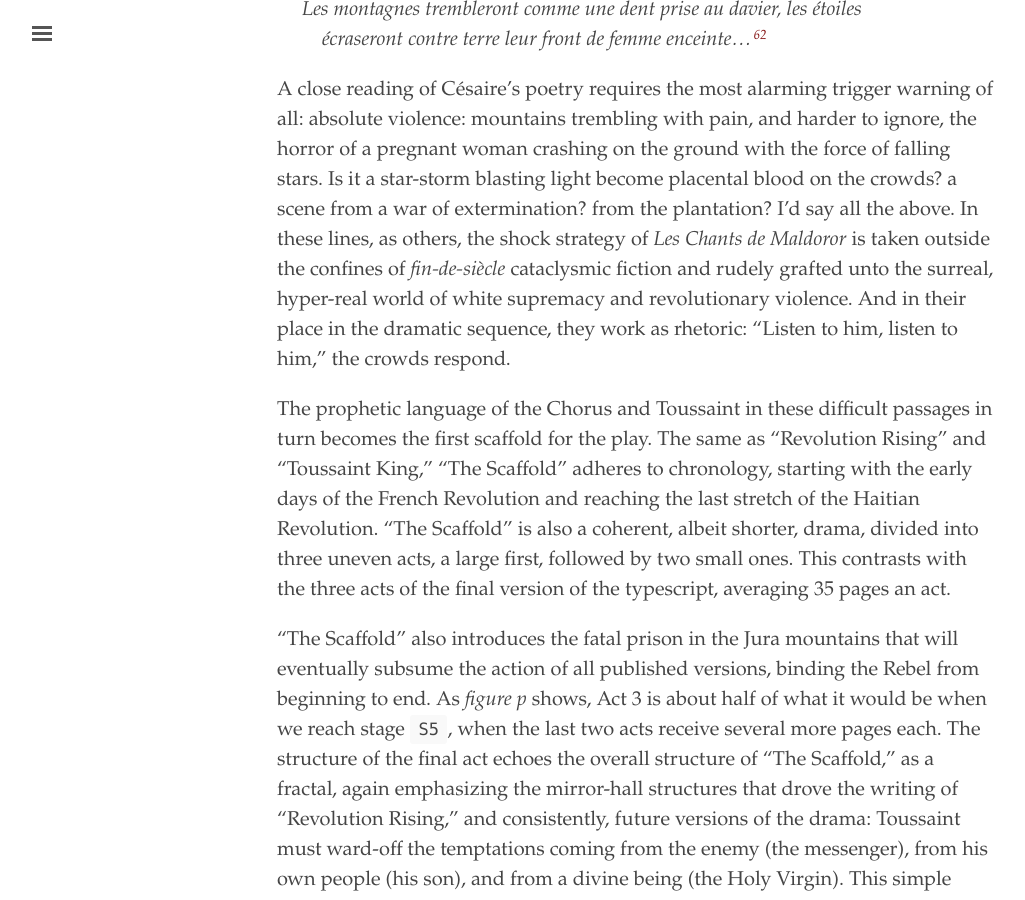
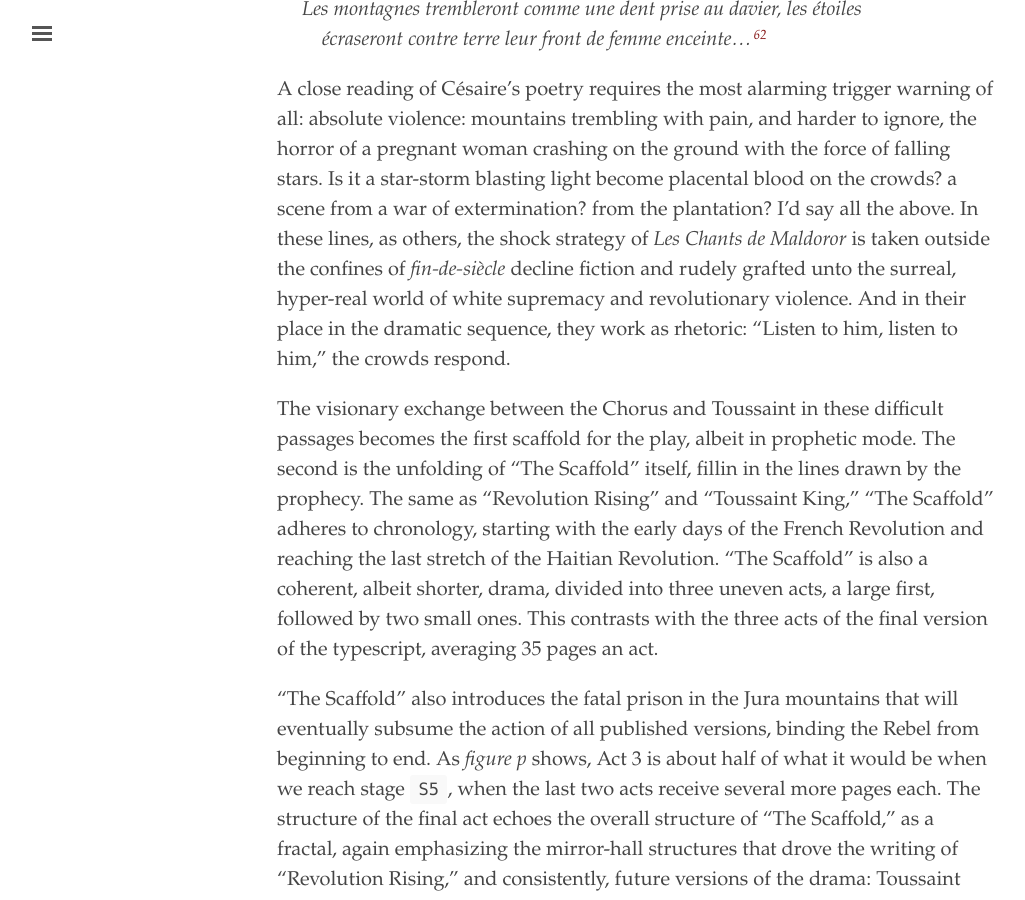
Before and after one commit to elotroalex/record, a Jekyll site: the page built from _chapters/02-pencil.md, in a window 1280 px wide and 900 px high, scrolled down 27297 px. Shown: the whole window, without its empty margins (3-1028 px from the left). Built offline with Jekyll 4.4.1, drawn with Linux system fonts in a browser that asks for light colours.

Commit message:
okay, i lied. i had to tweak the paragraphs before

```diff
--- a/_chapters/02-pencil.md
+++ b/_chapters/02-pencil.md
@@ -279,9 +279,9 @@ So strong is Césaire's belief at this point in the miraculous power of words, t
 > - Les montagnes trembleront comme une dent prise au davier, les étoiles écraseront contre terre leur front de femme enceinte…[^65]
 {:.poetry}
 
-A close reading of Césaire's poetry requires the most alarming trigger warning of all: absolute violence: mountains trembling with pain, and harder to ignore, the horror of a pregnant woman crashing on the ground with the force of falling stars. Is it a star-storm blasting light become placental blood on the crowds? a scene from a war of extermination? from the plantation? I'd say all the above. In these lines, as others, the shock strategy of *Les Chants de Maldoror* is taken outside the confines of *fin-de-siècle* cataclysmic fiction and rudely grafted unto the surreal, hyper-real world of white supremacy and revolutionary violence. And in their place in the dramatic sequence, they work as rhetoric: "Listen to him, listen to him," the crowds respond.
+A close reading of Césaire's poetry requires the most alarming trigger warning of all: absolute violence: mountains trembling with pain, and harder to ignore, the horror of a pregnant woman crashing on the ground with the force of falling stars. Is it a star-storm blasting light become placental blood on the crowds? a scene from a war of extermination? from the plantation? I'd say all the above. In these lines, as others, the shock strategy of *Les Chants de Maldoror* is taken outside the confines of *fin-de-siècle* decline fiction and rudely grafted unto the surreal, hyper-real world of white supremacy and revolutionary violence. And in their place in the dramatic sequence, they work as rhetoric: "Listen to him, listen to him," the crowds respond.
 
-The prophetic language of the Chorus and Toussaint in these difficult passages in turn becomes the first scaffold for the play. The same as "Revolution Rising" and "Toussaint King," "The Scaffold" adheres to chronology, starting with the early days of the French Revolution and reaching the last stretch of the Haitian Revolution. "The Scaffold" is also a coherent, albeit shorter, drama, divided into three uneven acts, a large first, followed by two small ones. This contrasts with the three acts of the final version of the typescript, averaging 35 pages an act.
+The visionary exchange between the Chorus and Toussaint in these difficult passages becomes the first scaffold for the play, albeit in prophetic mode. The second is the unfolding of "The Scaffold" itself, fillin in the lines drawn by the prophecy. The same as "Revolution Rising" and "Toussaint King," "The Scaffold" adheres to chronology, starting with the early days of the French Revolution and reaching the last stretch of the Haitian Revolution. "The Scaffold" is also a coherent, albeit shorter, drama, divided into three uneven acts, a large first, followed by two small ones. This contrasts with the three acts of the final version of the typescript, averaging 35 pages an act.
 
 "The Scaffold" also introduces the fatal prison in the Jura mountains that will eventually subsume the action of all published versions, binding the Rebel from beginning to end. As *figure p* shows, Act 3 is about half of what it would be when we reach stage `S5`, when the last two acts receive several more pages each. The structure of the final act echoes the overall structure of "The Scaffold," as a fractal, again emphasizing the mirror-hall structures that drove the writing of "Revolution Rising," and consistently, future versions of the drama: Toussaint must ward-off the temptations coming from the enemy (the messenger), from his own people (his son), and from a divine being (the Holy Virgin). This simple triune structure of temptation will carry over in all other reincarnations of the drama. These structural and thematic echoes, in turn, will make it easy for Césaire to bring all former action to the prison cell in a virtuoso exercise of cut and paste, and the thorough erasure of historical references to the Haitian Revolution.
 
```
